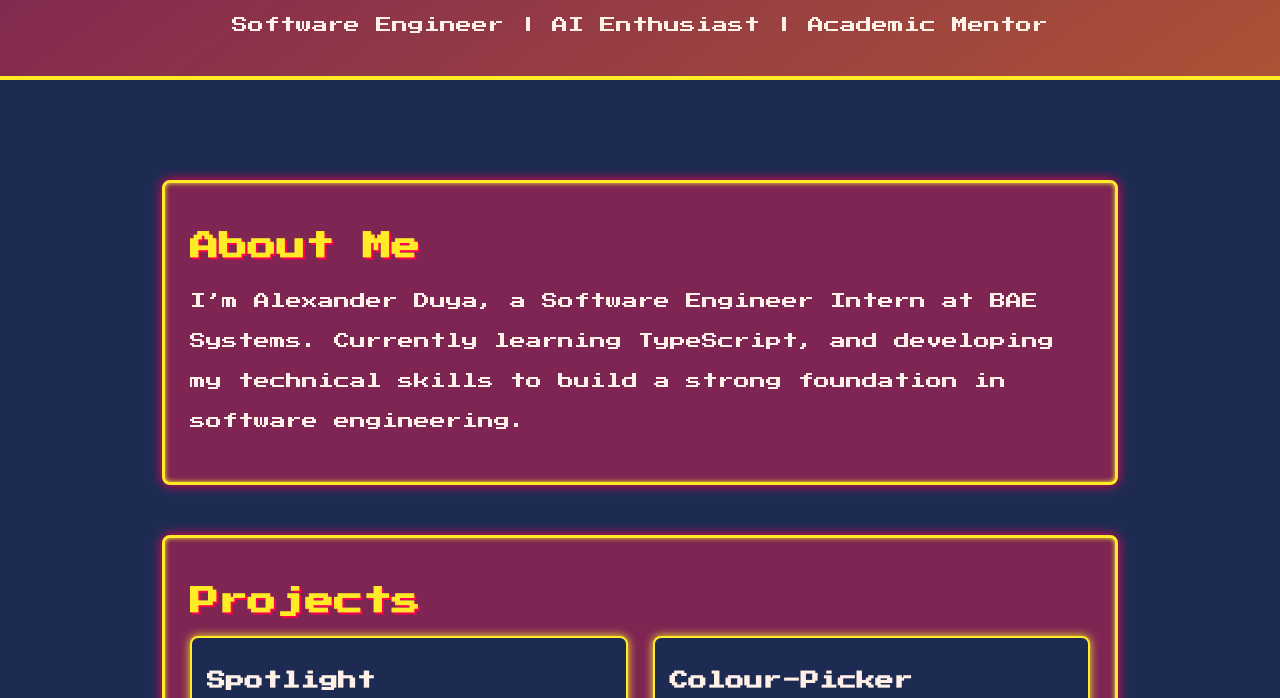
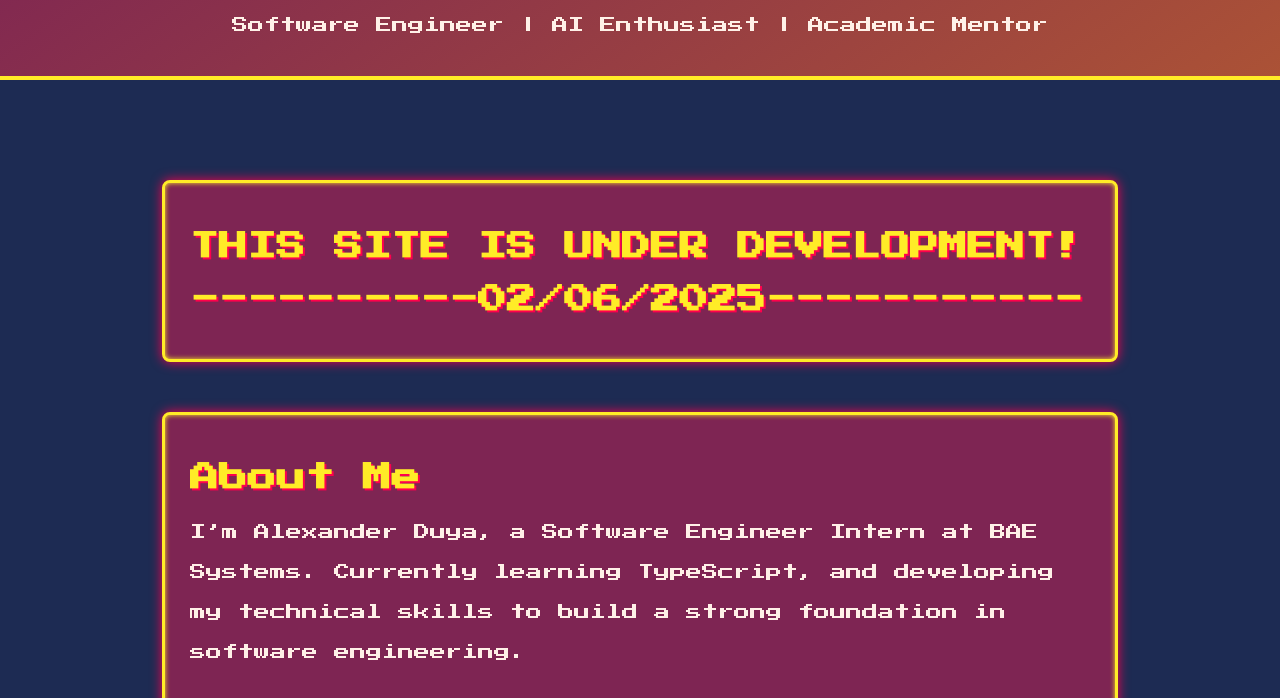
Before and after one commit to AlexanderDuya/AlexanderPort, a plain HTML site: page docs/index.html in a window 1280 px wide. Shown: the part 102-800 px from the top of the page. Drawn offline with Linux system fonts and the light colour scheme.

Commit message:
under construction text

```diff
--- a/docs/index.html
+++ b/docs/index.html
@@ -17,6 +17,11 @@
         Software Engineer | AI Enthusiast | Academic Mentor
       </p>
     </header>
+
+    <section id="WARNING" class="panel">
+      <h2>THIS SITE IS UNDER DEVELOPMENT!</h2>
+      <h2>----------02/06/2025-----------</h2>
+    </section>
 
     <section id="about" class="panel">
       <h2>About Me</h2>
```
